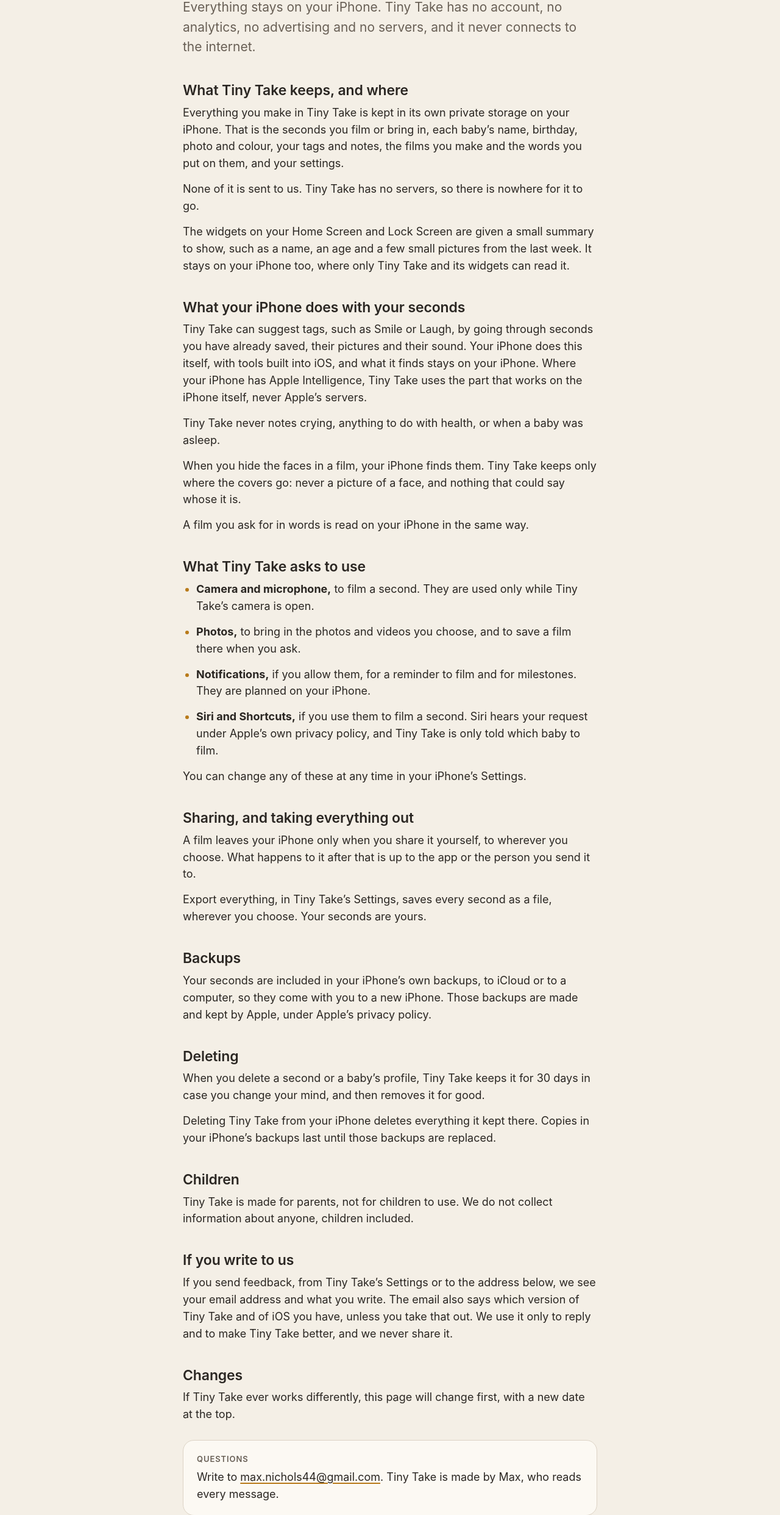
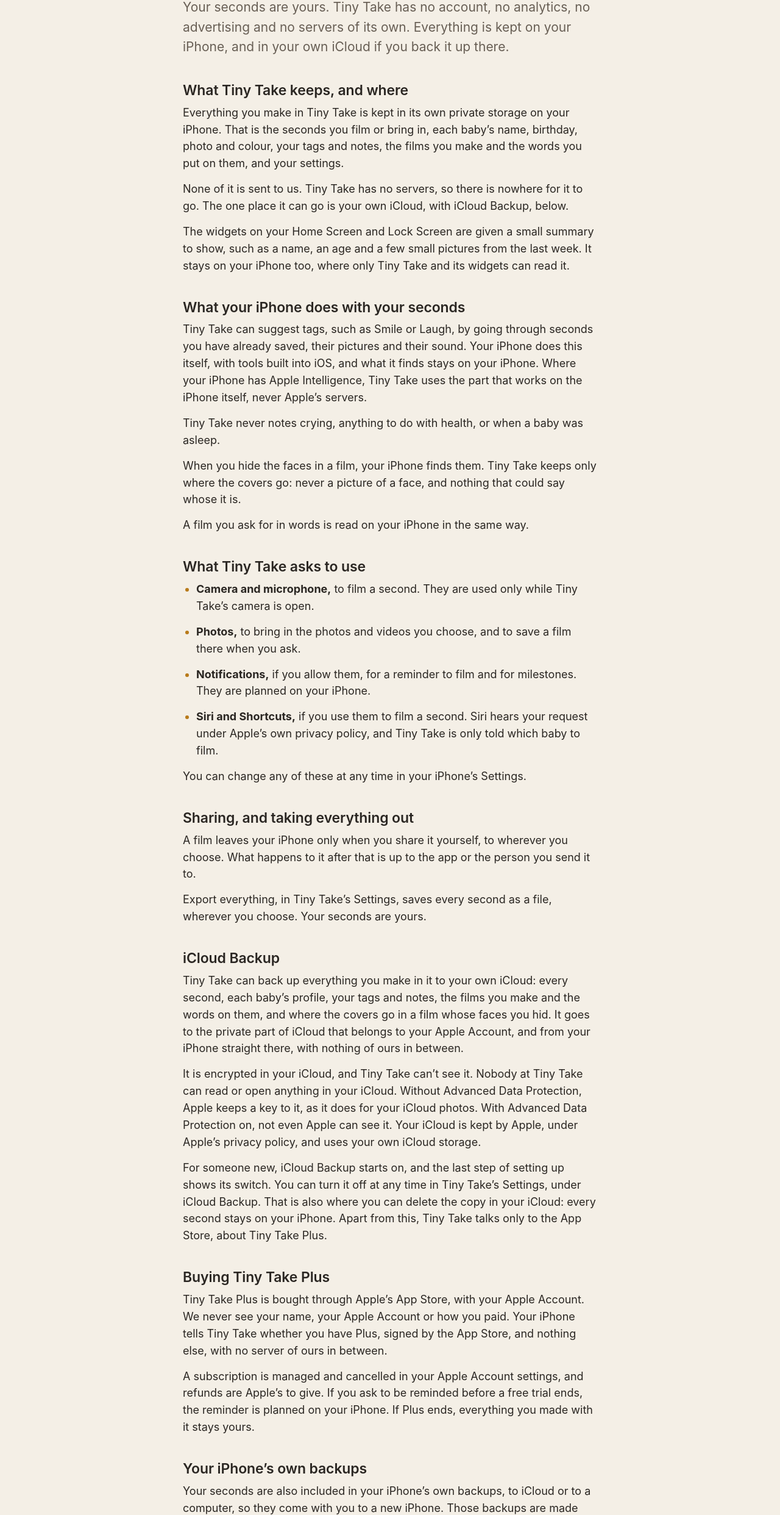
Before and after one commit to maxn44-mb/tiny-take, a plain HTML site: page privacy.html in a window 1280 px wide. Shown: the part 181-2665 px from the top of the page at 61% size. Drawn offline with Linux system fonts and the light colour scheme; a web font is replaced by a local one.

Commit message:
The pages as they are in Tiny Take's site folder

```diff
--- a/privacy.html
+++ b/privacy.html
@@ -4,7 +4,7 @@
   <meta charset="utf-8">
   <meta name="viewport" content="width=device-width, initial-scale=1">
   <title>Privacy Policy · Tiny Take</title>
-  <meta name="description" content="Tiny Take keeps your seconds on your iPhone. No account, no analytics, no advertising and no servers.">
+  <meta name="description" content="Tiny Take keeps your seconds on your iPhone, and in your own iCloud if you back them up. No account, no analytics, no advertising and no servers of its own.">
   <link rel="icon" href="images/favicon.png">
   <link rel="apple-touch-icon" href="images/apple-touch-icon.png">
   <link rel="stylesheet" href="style.css">
@@ -21,13 +21,13 @@
   </header>
 
   <main>
-    <p class="label">Last updated 21 November 2026</p>
+    <p class="label">Last updated 22 November 2026</p>
     <h1>Privacy Policy</h1>
-    <p class="lead">Everything stays on your iPhone. Tiny Take has no account, no analytics, no advertising and no servers, and it never connects to the internet.</p>
+    <p class="lead">Your seconds are yours. Tiny Take has no account, no analytics, no advertising and no servers of its own. Everything is kept on your iPhone, and in your own iCloud if you back it up there.</p>
 
     <h2>What Tiny Take keeps, and where</h2>
     <p>Everything you make in Tiny Take is kept in its own private storage on your iPhone. That is the seconds you film or bring in, each baby’s name, birthday, photo and colour, your tags and notes, the films you make and the words you put on them, and your settings.</p>
-    <p>None of it is sent to us. Tiny Take has no servers, so there is nowhere for it to go.</p>
+    <p>None of it is sent to us. Tiny Take has no servers, so there is nowhere for it to go. The one place it can go is your own iCloud, with iCloud Backup, below.</p>
     <p>The widgets on your Home Screen and Lock Screen are given a small summary to show, such as a name, an age and a few small pictures from the last week. It stays on your iPhone too, where only Tiny Take and its widgets can read it.</p>
 
     <h2>What your iPhone does with your seconds</h2>
@@ -49,12 +49,21 @@
     <p>A film leaves your iPhone only when you share it yourself, to wherever you choose. What happens to it after that is up to the app or the person you send it to.</p>
     <p>Export everything, in Tiny Take’s Settings, saves every second as a file, wherever you choose. Your seconds are yours.</p>
 
-    <h2>Backups</h2>
-    <p>Your seconds are included in your iPhone’s own backups, to iCloud or to a computer, so they come with you to a new iPhone. Those backups are made and kept by Apple, under Apple’s privacy policy.</p>
+    <h2>iCloud Backup</h2>
+    <p>Tiny Take can back up everything you make in it to your own iCloud: every second, each baby’s profile, your tags and notes, the films you make and the words on them, and where the covers go in a film whose faces you hid. It goes to the private part of iCloud that belongs to your Apple Account, and from your iPhone straight there, with nothing of ours in between.</p>
+    <p>It is encrypted in your iCloud, and Tiny Take can’t see it. Nobody at Tiny Take can read or open anything in your iCloud. Without Advanced Data Protection, Apple keeps a key to it, as it does for your iCloud photos. With Advanced Data Protection on, not even Apple can see it. Your iCloud is kept by Apple, under Apple’s privacy policy, and uses your own iCloud storage.</p>
+    <p>For someone new, iCloud Backup starts on, and the last step of setting up shows its switch. You can turn it off at any time in Tiny Take’s Settings, under iCloud Backup. That is also where you can delete the copy in your iCloud: every second stays on your iPhone. Apart from this, Tiny Take talks only to the App Store, about Tiny Take Plus.</p>
+
+    <h2>Buying Tiny Take Plus</h2>
+    <p>Tiny Take Plus is bought through Apple’s App Store, with your Apple Account. We never see your name, your Apple Account or how you paid. Your iPhone tells Tiny Take whether you have Plus, signed by the App Store, and nothing else, with no server of ours in between.</p>
+    <p>A subscription is managed and cancelled in your Apple Account settings, and refunds are Apple’s to give. If you ask to be reminded before a free trial ends, the reminder is planned on your iPhone. If Plus ends, everything you made with it stays yours.</p>
+
+    <h2>Your iPhone’s own backups</h2>
+    <p>Your seconds are also included in your iPhone’s own backups, to iCloud or to a computer, so they come with you to a new iPhone. Those backups are made and kept by Apple, under Apple’s privacy policy.</p>
 
     <h2>Deleting</h2>
-    <p>When you delete a second or a baby’s profile, Tiny Take keeps it for 30 days in case you change your mind, and then removes it for good.</p>
-    <p>Deleting Tiny Take from your iPhone deletes everything it kept there. Copies in your iPhone’s backups last until those backups are replaced.</p>
+    <p>When you delete a second or a baby’s profile, Tiny Take keeps it for 30 days in case you change your mind, and then removes it for good, from your iCloud too.</p>
+    <p>Deleting Tiny Take from your iPhone deletes everything it kept there. The copy in your iCloud stays, so that you can restore it, until you delete it, in Tiny Take’s Settings or where your iPhone’s Settings manage your iCloud storage. Copies in your iPhone’s backups last until those backups are replaced.</p>
 
     <h2>Children</h2>
     <p>Tiny Take is made for parents, not for children to use. We do not collect information about anyone, children included.</p>
```
Also changed, not shown: support.html (+2 -2 lines).
